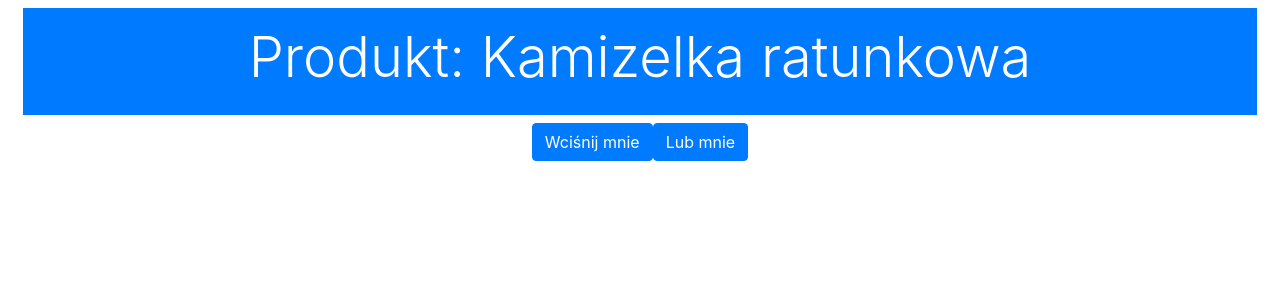
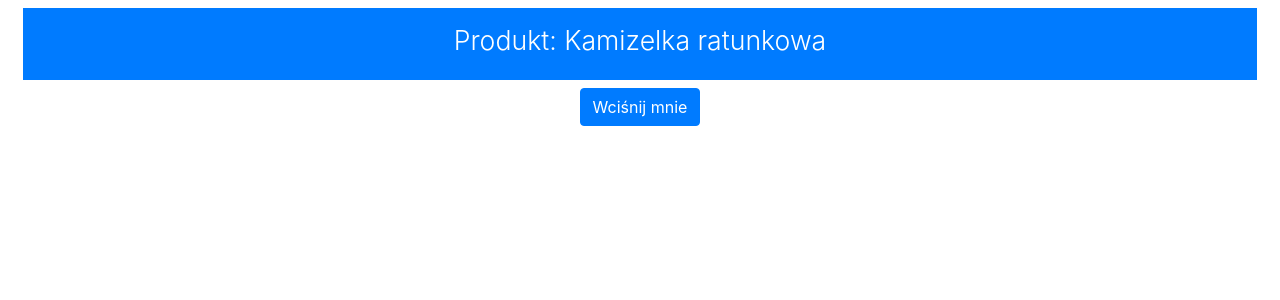
Before and after one commit to marekz/vuejs_simple_example, a Vue app in the folder templatesanddata/: page / in a window 1280 px wide. Shown: the top 300 px of the page. Built offline with nearby package versions, Linux system fonts and the light colour scheme.

Commit message:
Directive bind - set your own attribut

```diff
--- a/templatesanddata/src/App.vue
+++ b/templatesanddata/src/App.vue
@@ -1,13 +1,10 @@
 <template>
   <div class="container-fluid text-center">
     <div class="bg-primary text-white m-2 p-3">
-      <h3 v-bind:class="elemClasses" class="display-4">Produkt: <span v-text="name"></span></h3>
+      <h3 v-bind:data-size="size" class="display-4">Produkt: <span v-text="name"></span></h3>
     </div>
     <button v-on:click="handleClick" class="btn btn-primary">
       Wciśnij mnie
-    </button>
-    <button v-on:click="handleOtherClick" class="btn btn-primary">
-      Lub mnie
     </button>
   </div>
 </template>
@@ -18,26 +15,22 @@ export default {
   data: function () {
     return {
       name: "Kamizelka ratunkowa",
-      highlight1: false,
-      highlight2: false
+      highlight: false
     }
   },
   computed: {
-    elemClasses() {
-      return {
-        "text-dark": this.highlight1,
-        "bg-light": this.highlight2,
-      }
+    size() {
+      return this.highlight ? "big": "small";
     }
   },
   methods: {
     handleClick() {
-      this.highlight1 = !this.highlight1;
-    },
-
-    handleOtherClick() {
-      this.highlight2 = !this.highlight2;
+      this.highlight = !this.highlight;
     }
   }
 }
 </script>
+<style>
+  [data-size='big'] { font-size: 40pt !important; }
+  [data-size='small'] { font-size: 20pt !important; }
+</style>
```
